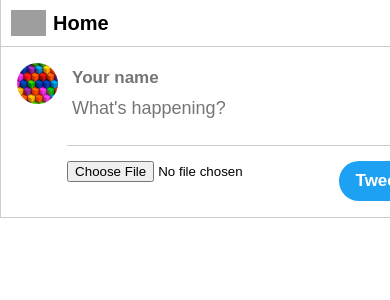
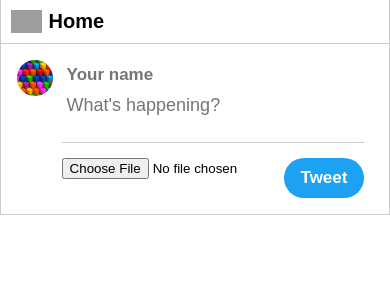
Before and after one commit to briesbutler/twitterClone, a Django app: page /12/ in a window 390 px wide; the page is wider, and only the part inside the window is pictured. Shown: the top 300 px of that part. Run offline with Django 4.2, Linux system fonts and the light colour scheme; data comes from the database, SQL or seed files in the repository; grey boxes are pictures that could not be loaded.

Commit message:
lowered min width for cell phone views

```diff
--- a/posts/static/css/style.css
+++ b/posts/static/css/style.css
@@ -11,7 +11,7 @@
 
 .content {
   max-width: 600px;
-  min-width: 445px;
+  min-width: 365px;
   padding: 0;
   justify-content: center;
   display: flex;
```
